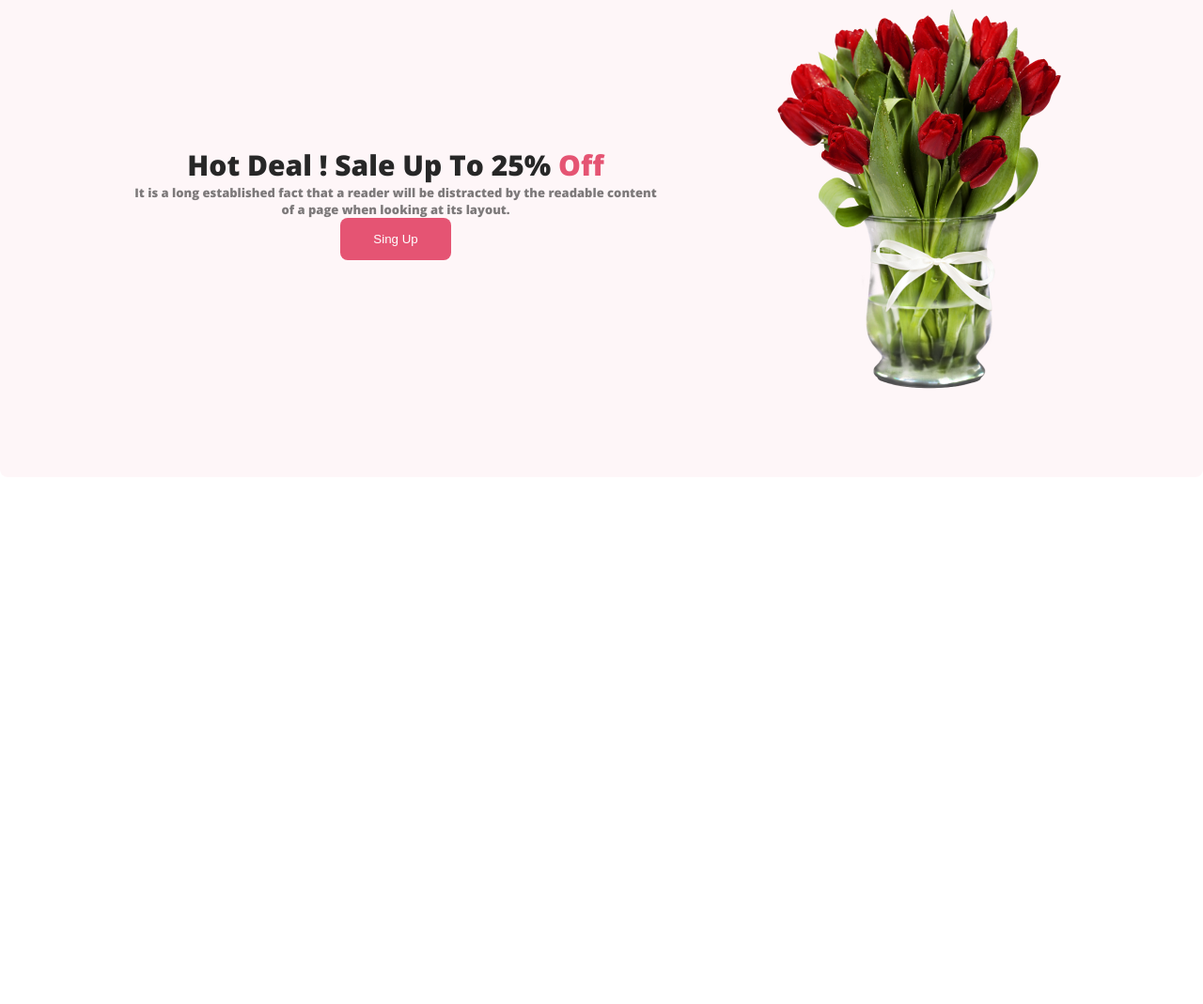
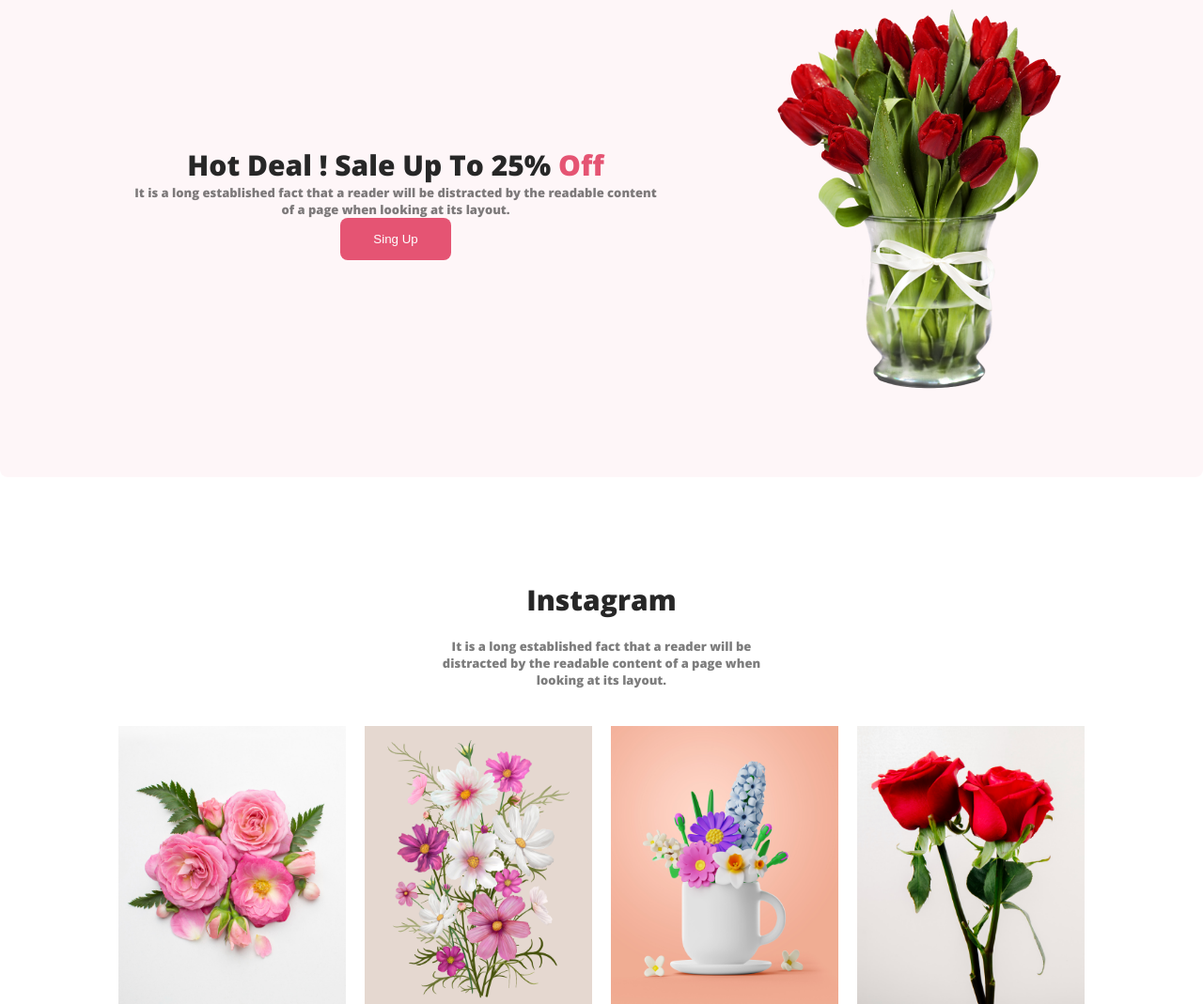
Before and after one commit to Humairaa1/Flower-Shop-Webpage, a plain HTML site: page index.html in a window 1280 px wide. Shown: the part 942-2011 px from the top of the page at 94% size. Before the commit the page ends 1450 px from the top, so only its background shows below. Drawn offline with nearby package versions, Linux system fonts and the light colour scheme.

Commit message:
Instagram section complete

```diff
--- a/index.html
+++ b/index.html
@@ -40,6 +40,17 @@
             </div>
 
         </section>
+
+        <section class="instagram">
+            <h3 class="insta-title">Instagram </h3>
+            <p class="insta-description">It is a long established fact that a reader will be distracted by the readable content of a page when looking at its layout.</p>
+            <div class="all-box-img">
+                <img class="box-img" src="images/Flower 01.png" alt="">
+                <img class="box-img" src="images/Rectangle 4.png" alt="">
+                <img class="box-img" src="images/Rectangle 5.png" alt="">
+                <img class="box-img" src="images/Rectangle 6.png" alt="">
+            </div>
+        </section>
     </main>
     <footer></footer>
 </body>
--- a/styles/webstyle.css
+++ b/styles/webstyle.css
@@ -66,3 +66,30 @@ margin: auto;
 .discount-info{
     text-align: center;
 }
+
+/* Instagram section Styles */
+.instagram{
+    text-align: center;
+    margin-top: 110px;
+}
+.insta-title{
+    color: #272727;
+font-size: 30px;
+}
+.insta-description{
+    color: rgba(39, 39, 39, 0.60);
+font-size: 13px;
+width: 30%;
+margin: auto;
+margin-top: 20px;
+margin-bottom: 40px;
+}
+.all-box-img{
+    display: flex;
+    gap: 20px;
+    justify-content: center;
+}
+.box-img{
+    width: 242px;
+height: 296px;
+}
```
